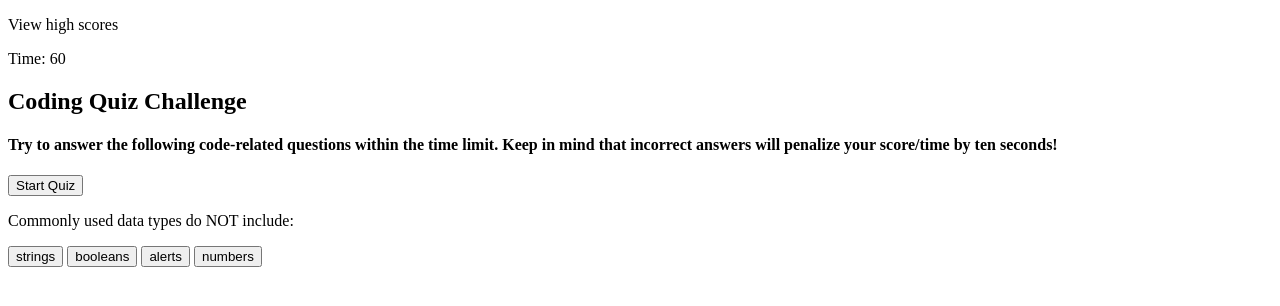
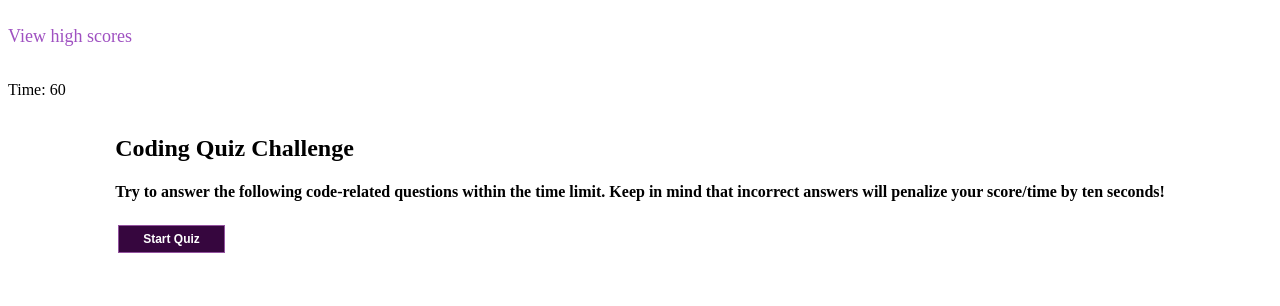
Before and after one commit to NangTuong/Code-Quiz, a plain HTML site: page index.html in a window 1280 px wide. Drawn offline with Linux system fonts and the light colour scheme.

Commit message:
started updating css

```diff
--- a/assets/css/style.css
+++ b/assets/css/style.css
@@ -0,0 +1,46 @@
+.hide {
+	display: none;
+}
+
+#scores {
+    color: rgb(159, 81, 193);
+    font-size: large;
+    font-weight: 100;
+    display: inline-block;
+}
+
+#time {
+    float: right;
+}
+
+.start-page {
+	display:flex;
+	justify-content: center;
+}
+
+.container {
+    display:flex;
+	justify-content: center;
+}
+
+.options {
+	display:none;
+}
+
+
+.btn-list {
+    display:flex;
+	flex-direction:column;
+}
+
+.btn {
+	background-color:#36063e;
+	border:1px solid #93529f;
+	cursor:pointer;
+	color:#ffffff;
+	font-family:Arial;
+	font-size:12px;
+	font-weight:bold;
+	padding:6px 24px;
+    margin:3px;
+}
--- a/index.html
+++ b/index.html
@@ -14,7 +14,7 @@
             <p id="timerDisplay">Time: <span id="seconds">60</span></p>
         </section>
 
-        <section class="starter-page" id="begin">
+        <section class="start-page" id="begin">
             <div class="content">
                 <h1>Coding Quiz Challenge</h1>
                 <h4>Try to answer the following code-related questions within the time limit. Keep in mind that incorrect answers will penalize your score/time by ten seconds!</h4>
```
Also changed, not shown: assets/js/script.js (+4 -5 lines).
